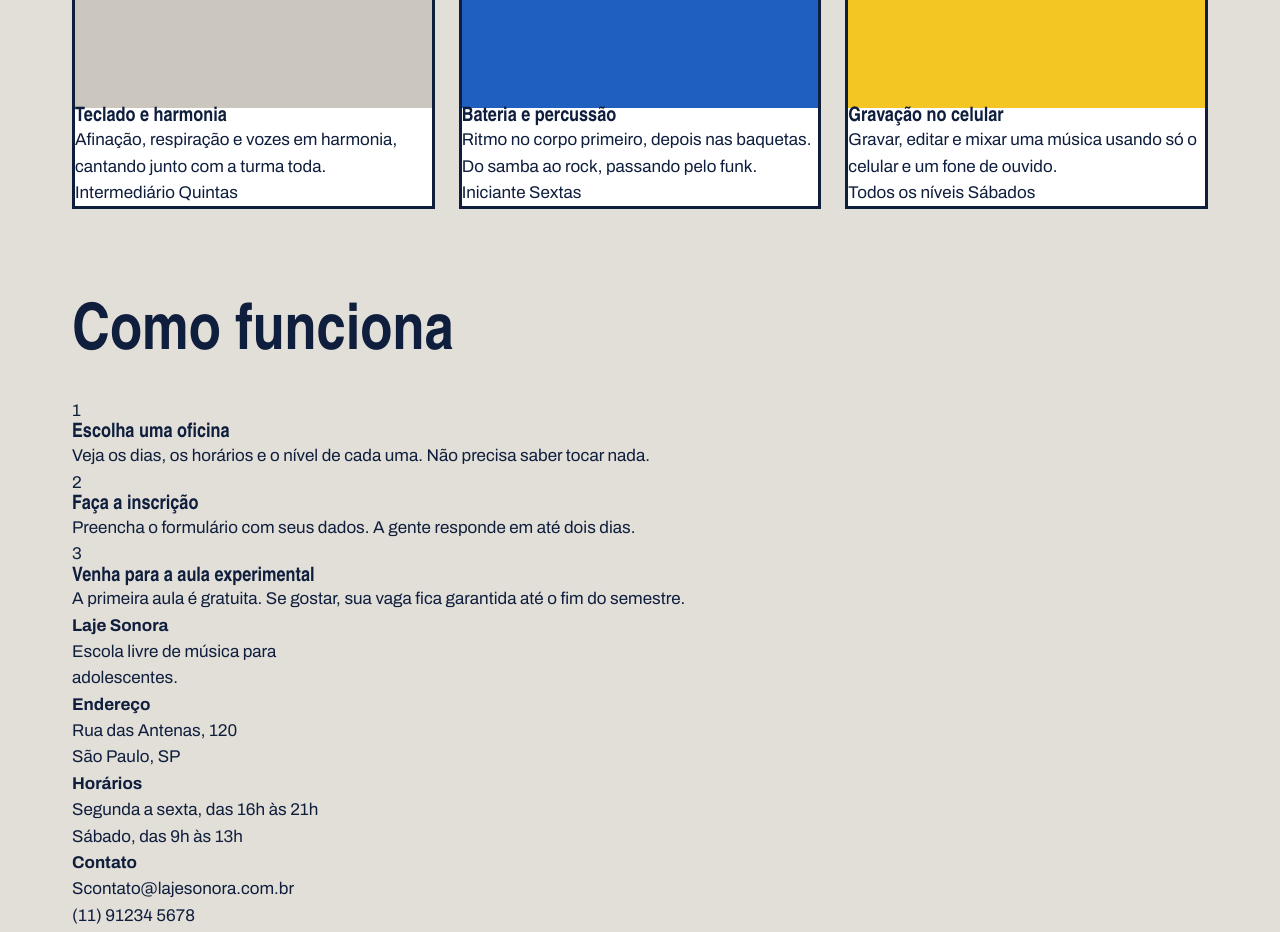
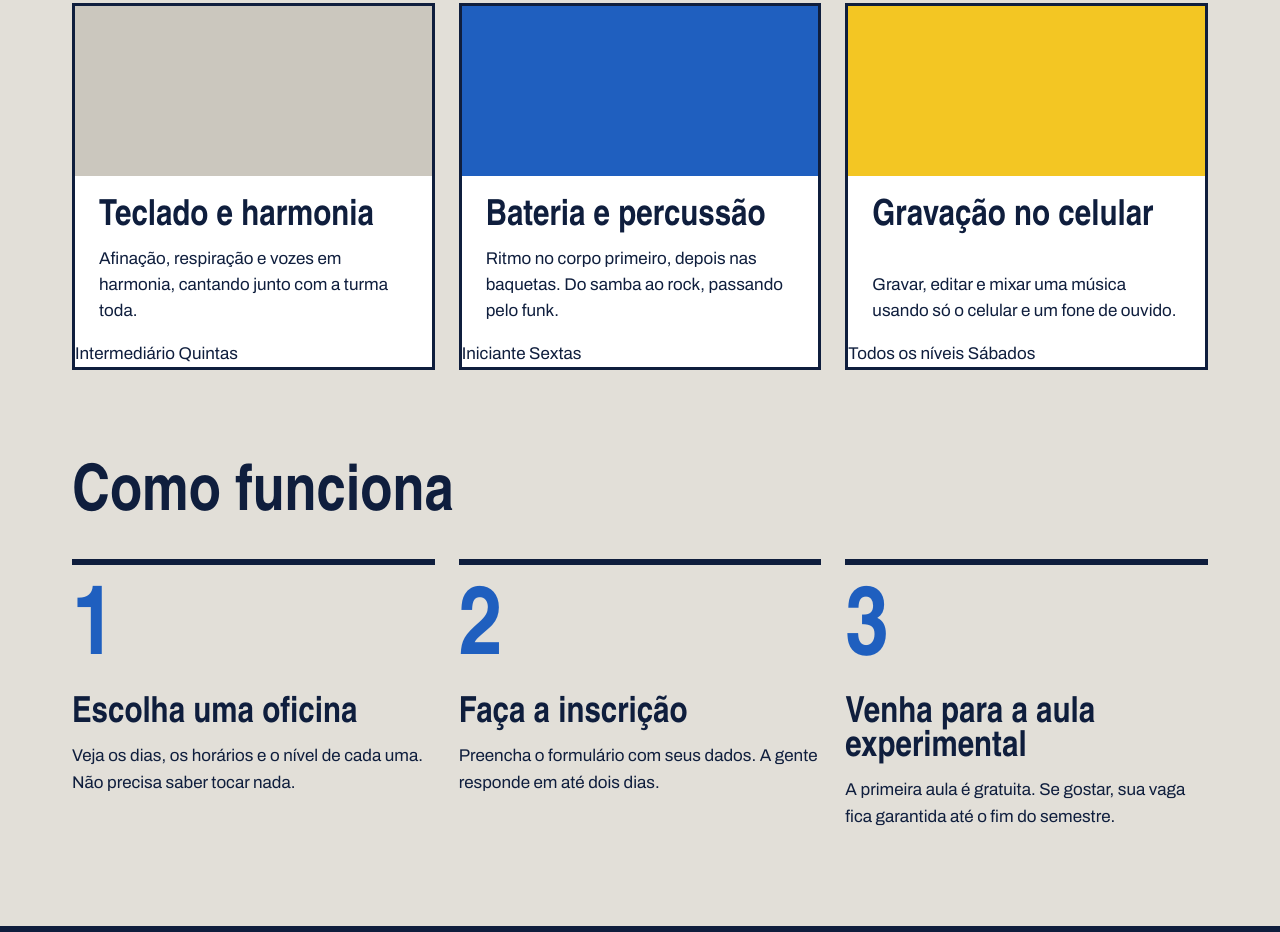
Before and after one commit to giovannamario-bot/Laje_sonora, a plain HTML site: page index.html in a window 1280 px wide. Shown: the part 1284-2216 px from the top of the page. Drawn offline with Linux system fonts and the light colour scheme; a web font is replaced by a local one.

Commit message:
HTML da pagina de oficinas

```diff
--- a/index.css
+++ b/index.css
@@ -177,3 +177,71 @@ a {
     flex-direction: column;
     flex: 1;
 }
+
+.card h3 {
+    font-size: 36px;
+    padding: 24px 24px 12px 24px;
+}
+
+.card p {
+    padding-inline: 24px;
+    margin-bottom: 16px;
+}
+
+. border-top: {2px solid var(--concreto-escuro);
+    font-size: 15px;
+    font-weight: 600;
+    display: flex;
+    justify-content: space-between;
+    align-items: center;
+}
+
+.passos {
+    display: flex;
+    gap: 24px;
+}
+
+.passo {
+    flex: 1 1 0;
+    min-width: 0;
+    border-top: 6px solid var(--tinta);
+    padding-top: 20px;
+}
+
+.passo-numero {
+    font-family: var(--fonte-cartaz);
+    font-size: 96px;
+    font-weight: 900;
+    line-height: 1;
+    color: var(--caixa-dagua);
+    margin-bottom: 16px;
+}
+
+.passo h3 {
+    font-size: 36px;
+    margin-bottom: 12px;
+}
+
+.rodape {
+    margin-top: 96px;
+    padding-block: 56px;
+    background-color: var(--tinta);
+    color: var(--branco);
+}
+
+.rodape-colunas {
+    display: flex;
+    gap: 40px;
+}
+
+.rodape-colunas > * {
+    flex: 1 1 0;
+    min-width: 0;
+}card-info {
+    margin-top: auto;
+    padding: 16px 24px 24px 24px;
+
+
+
+
+}
```
